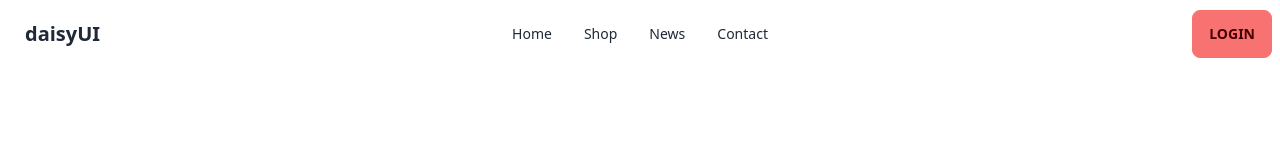
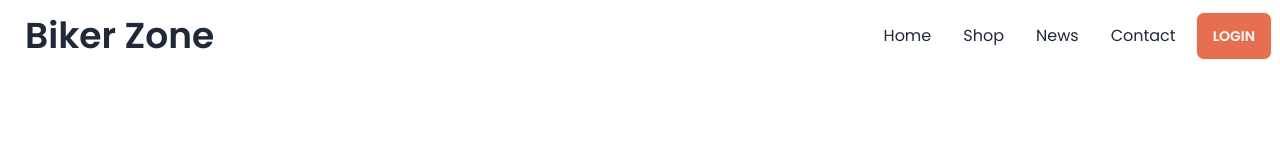
Before and after one commit to AbdulWahidKhan315/bikderZone-with-daisyUI, a plain HTML site: page index.html in a window 1280 px wide. Drawn offline with nearby package versions, Linux system fonts and the light colour scheme.

Commit message:
completed the navbar

```diff
--- a/index.html
+++ b/index.html
@@ -5,15 +5,40 @@
     <meta charset="UTF-8">
     <meta name="viewport" content="width=device-width, initial-scale=1.0">
     <title>Biker Zone with daisyUI</title>
+    <!-- tailwind and daisy ui link -->
     <link href="https://cdn.jsdelivr.net/npm/daisyui@3.3.1/dist/full.css" rel="stylesheet" type="text/css" />
     <script src="https://cdn.tailwindcss.com"></script>
+    <!-- google font link -->
+    <link rel="preconnect" href="https://fonts.googleapis.com">
+    <link rel="preconnect" href="https://fonts.gstatic.com" crossorigin>
+    <link href="https://fonts.googleapis.com/css2?family=Poppins:wght@400;600;700;800&display=swap" rel="stylesheet">
+    <!-- custom classes -->
+    <script>
+        tailwind.config = {
+          theme: {
+            extend: {
+              colors: {
+                clifford: '#da373d',
+                'bike-primary': '#E76F51',
+              }
+            }
+          }
+        }
+      </script>
+
+    <!-- custom style -->
+    <style>
+        .font-poppins{
+            font-family: 'Poppins', sans-serif;
+        }
+    </style>
 </head>
 
-<body>
-    <header>
+<body class="font-poppins">
+    <header class="md:container md:mx-auto">
         <nav>
             <div class="navbar bg-base-100">
-                <div class="navbar-start">
+                <div class="flex-1">
                     <div class="dropdown">
                         <label tabindex="0" class="btn btn-ghost lg:hidden">
                             <svg xmlns="http://www.w3.org/2000/svg" class="h-5 w-5" fill="none" viewBox="0 0 24 24"
@@ -23,30 +48,30 @@
                             </svg>
                         </label>
                         <ul tabindex="0"
-                            class="menu menu-sm dropdown-content mt-3 z-[1] p-2 shadow bg-base-100 rounded-box w-52">
+                            class="menu text-base menu-sm dropdown-content mt-3 z-[1] p-2 shadow bg-base-100 rounded-box w-52">
                             <li><a>Home</a></li>
                             <li><a>Shop</a></li>
                             <li><a>News</a></li>
                             <li><a>Contact</a></li>
                         </ul>
                     </div>
-                    <a class="btn btn-ghost normal-case text-xl">daisyUI</a>
+                    <a class="btn btn-ghost normal-case text-4xl">Biker Zone</a>
                 </div>
                 <div class="navbar-center hidden lg:flex">
-                    <ul class="menu menu-horizontal px-1">
+                    <ul class="menu text-base menu-horizontal px-1">
                         <li><a>Home</a></li>
                         <li><a>Shop</a></li>
                         <li><a>News</a></li>
                         <li><a>Contact</a></li>
                     </ul>
                 </div>
-                <div class="navbar-end">
-                    <a class="btn btn-error">Login</a>
+                <div class="">
+                    <a class="btn bg-bike-primary text-white">Login</a>
                 </div>
             </div>
         </nav>
     </header>
-    <main>
+    <main class="md:container md:mx-auto">
 
     </main>
     <footer>
```
